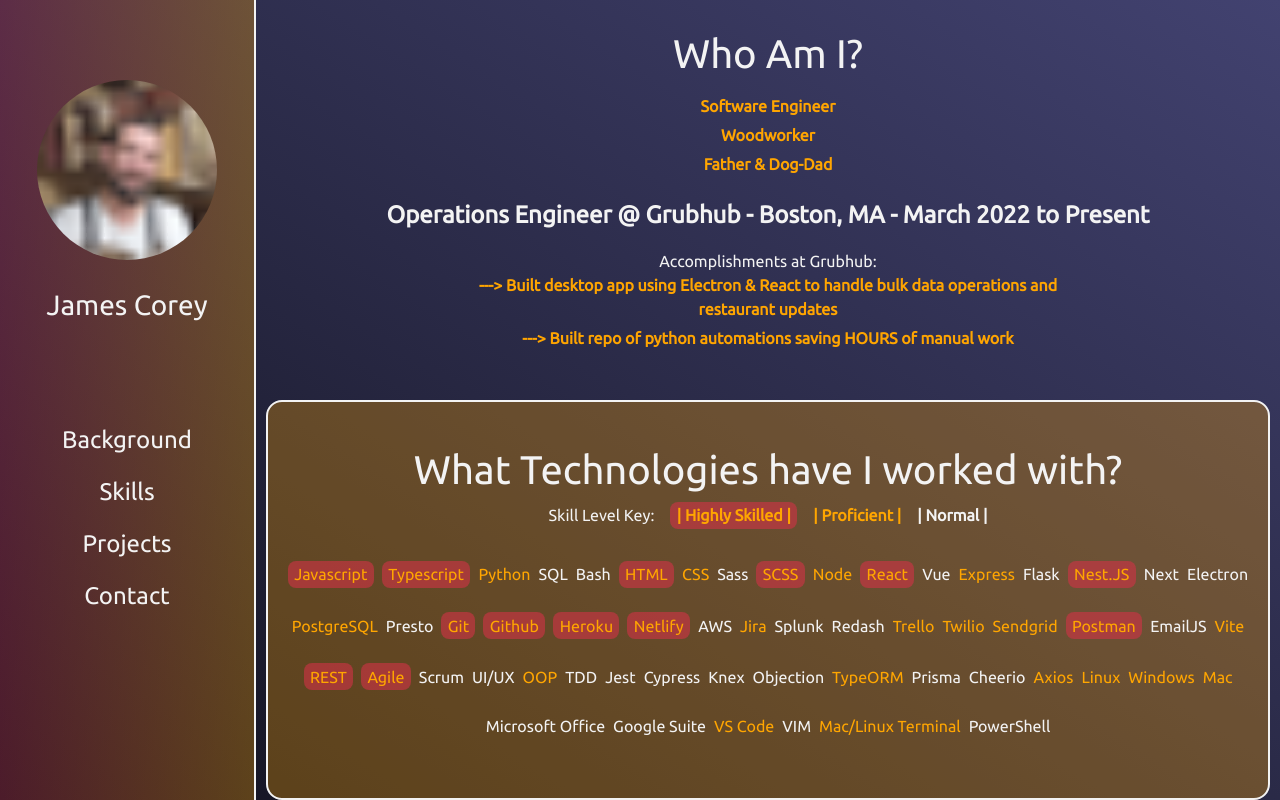
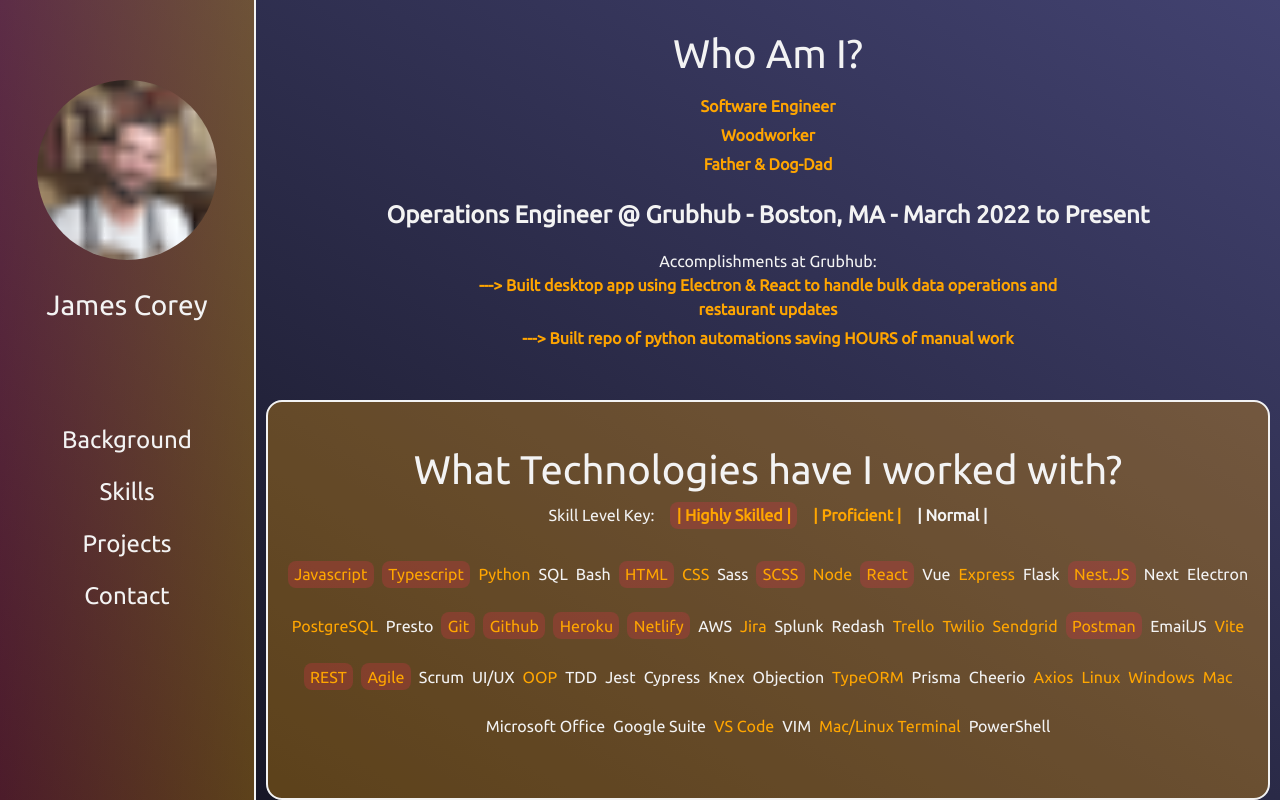
Before and after one commit to JCWoodworker/2023-portfolio, a React (Vite) app: page / in a window 1280 px wide. Built offline with nearby package versions, Linux system fonts and the light colour scheme.

Commit message:
changed high skills background color

```diff
--- a/src/assets/base_stylesheets/_colors.scss
+++ b/src/assets/base_stylesheets/_colors.scss
@@ -33,7 +33,7 @@
 $project-tile-live-link: $summer-sunset;
 
 $bold-skill-color: $summer-sunset;
-$highlighted-skill-background: $sexy-red;
+$highlighted-skill-background: $sexy-red-transparent;
 $skill-key-high: $main-font-color;
 $skill-key-proficient: $summer-sunset;
 $skill-key-normal: $main-font-color;
```
